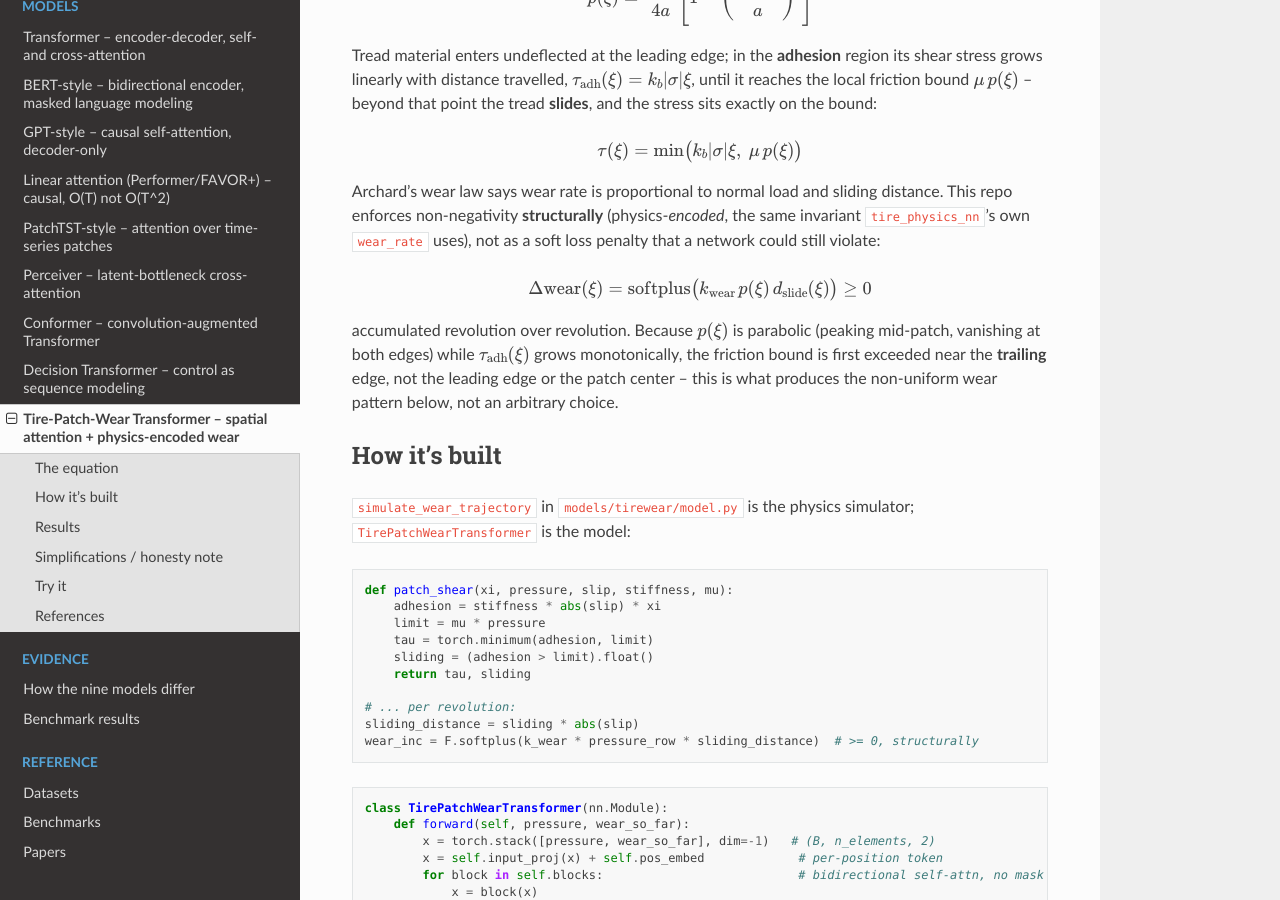
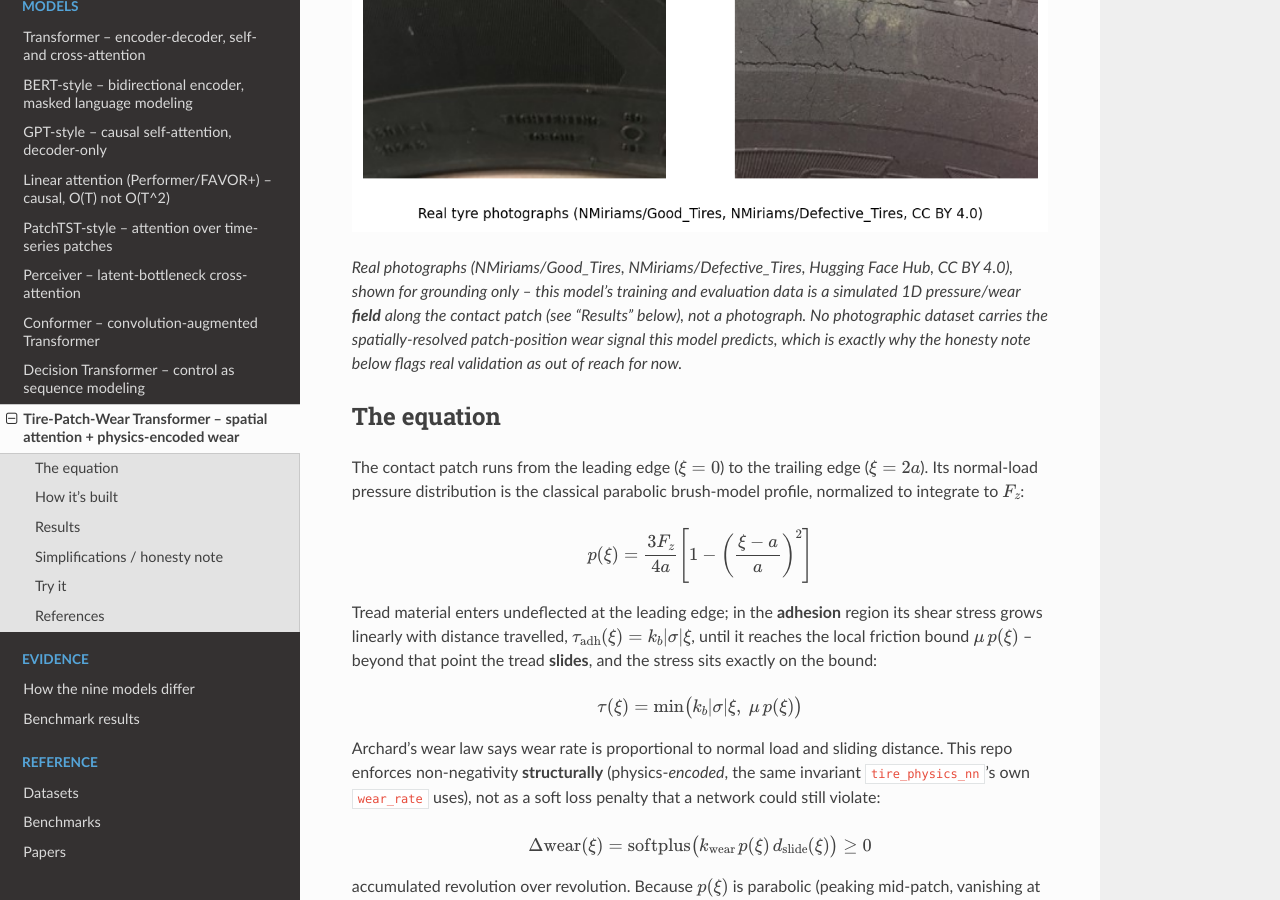
Before and after one commit to agpoks/transformer-playground, a Sphinx documentation site: the page built from docs/source/models/tirewear.md, in a window 1280 px wide and 900 px high, scrolled down 645 px. Built offline with Sphinx 7.4.7 and the Read the Docs theme 3.1.0, drawn with Linux system fonts in a browser that asks for light colours; cross-references to code outside the pages are shown as plain code.

Commit message:
Add a real tire photo for grounding to the tirewear docs page
Same gap as the companion paper repo: this model is entirely about wear
but the docs page had zero real images. Added a real example figure
(NMiriams/Good_Tires, NMiriams/Defective_Tires, CC BY 4.0) with an
explicit caveat that it's illustrative only -- the model's actual
training/eval data is a simulated 1D pressure/wear field, not a
photograph.

```diff
--- a/docs/source/models/tirewear.md
+++ b/docs/source/models/tirewear.md
@@ -15,6 +15,16 @@ the sibling [`tire_physics_nn`](https://github.com/agpoks/tire_physics_nn)
 project -- credited explicitly here, **not** imported as a code dependency
 (every repo in this family stays self-contained and independently
 cloneable).
+
+![What wear actually looks like on a real tire](../_static/plots/tirewear-real-photo.png)
+
+*Real photographs (NMiriams/Good_Tires, NMiriams/Defective_Tires,
+Hugging Face Hub, CC BY 4.0), shown for grounding only -- this model's
+training and evaluation data is a simulated 1D pressure/wear **field**
+along the contact patch (see "Results" below), not a photograph. No
+photographic dataset carries the spatially-resolved patch-position wear
+signal this model predicts, which is exactly why the honesty note below
+flags real validation as out of reach for now.*
 
 ## The equation
 
```
Also changed, not shown: docs/source/_static/plots/tirewear-real-photo.png (added).
